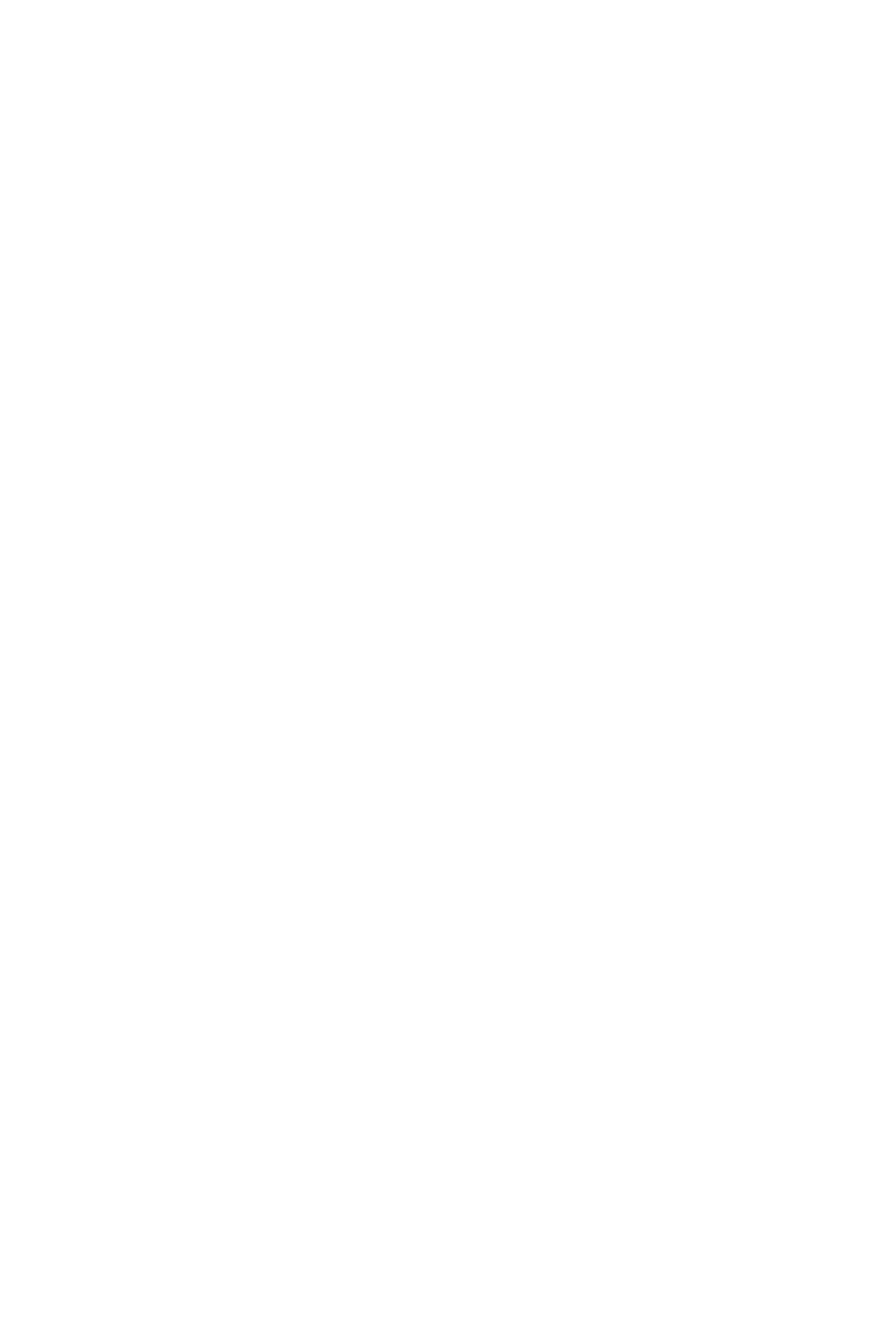
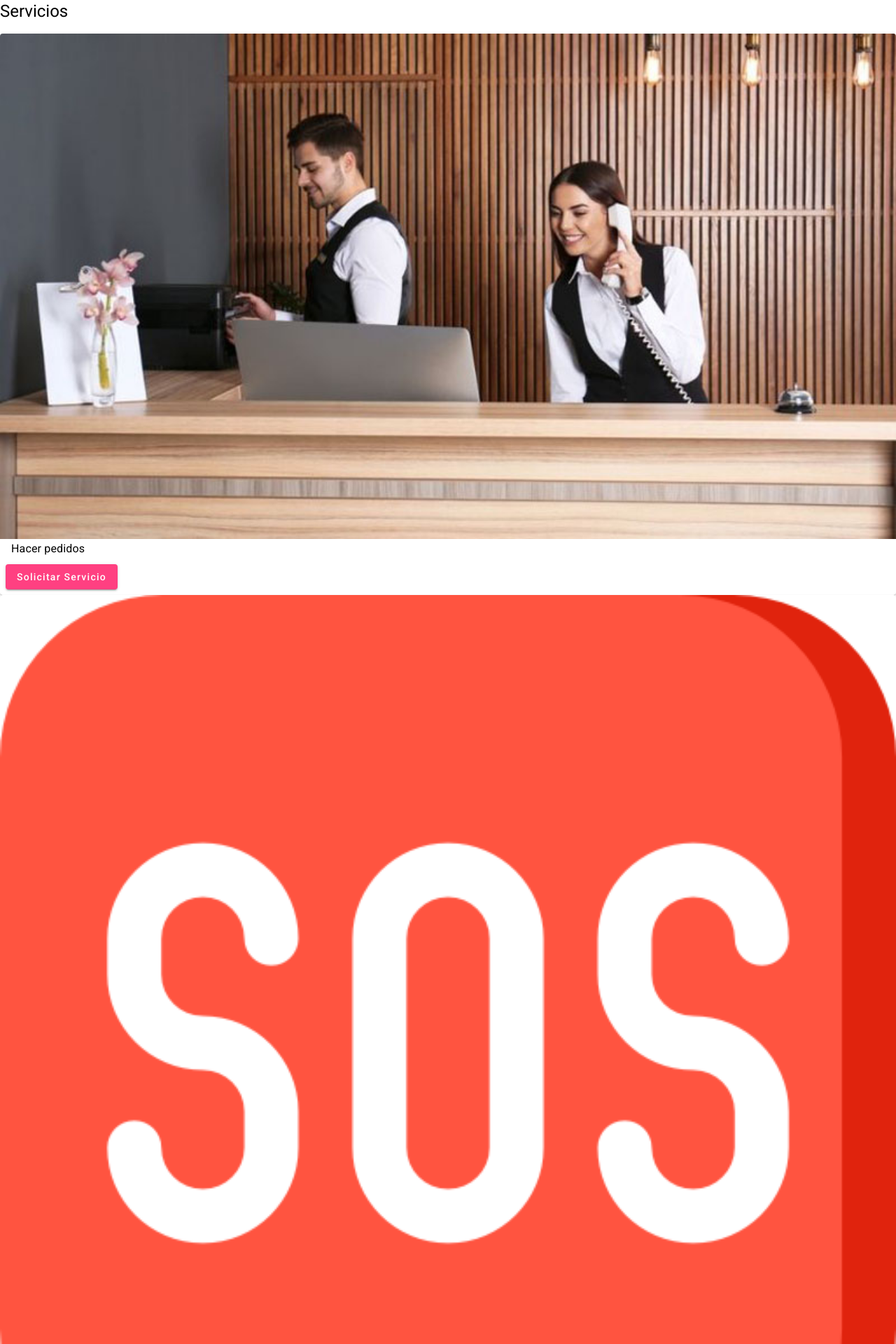
Before and after one commit to luisdmaco/Hato_Frontend, an Angular app in the folder trabajoparcial/: page /room-services in a window 1280 px wide. Shown: the top 1920 px of the page at 70% size. Before the commit the page ends 800 px from the top, so only its background shows below. Built offline with nearby package versions, Linux system fonts and the light colour scheme.

Commit message:
room services - cards

```diff
--- a/trabajoparcial/src/app/component/room-services/room-services.component.html
+++ b/trabajoparcial/src/app/component/room-services/room-services.component.html
@@ -0,0 +1,30 @@
+<div class="container">
+    <h1 class="neon-title">Servicios</h1>
+    <div class="content">
+        <div class="card-container">
+          <mat-card class="service-card">
+            <img mat-card-image src="../../../assets/imagenes/GestionCentralizada.jpg" alt="Hacer pedidos">
+            <mat-card-content>
+              <h3>Hacer pedidos</h3>
+            </mat-card-content>
+            <mat-card-actions>
+              <button class="actionButton neon" mat-raised-button color="accent">Solicitar Servicio</button>
+            </mat-card-actions>
+          </mat-card>
+
+          <mat-card class="service-card">
+            <img mat-card-image src="../../../assets/imagenes/Emergency-Button.png" alt="Emergencia">
+          </mat-card>
+
+          <mat-card class="service-card">
+            <img mat-card-image src="../../../assets/imagenes/Limpieza.jpg" alt="Limpieza de habitación">
+            <mat-card-content>
+              <h3>Limpieza de habitación</h3>
+            </mat-card-content>
+            <mat-card-actions>
+              <button class="actionButton neon" mat-raised-button color="accent">Solicitar Servicio</button>
+            </mat-card-actions>
+          </mat-card>
+        </div>
+    </div>
+  </div>
```
